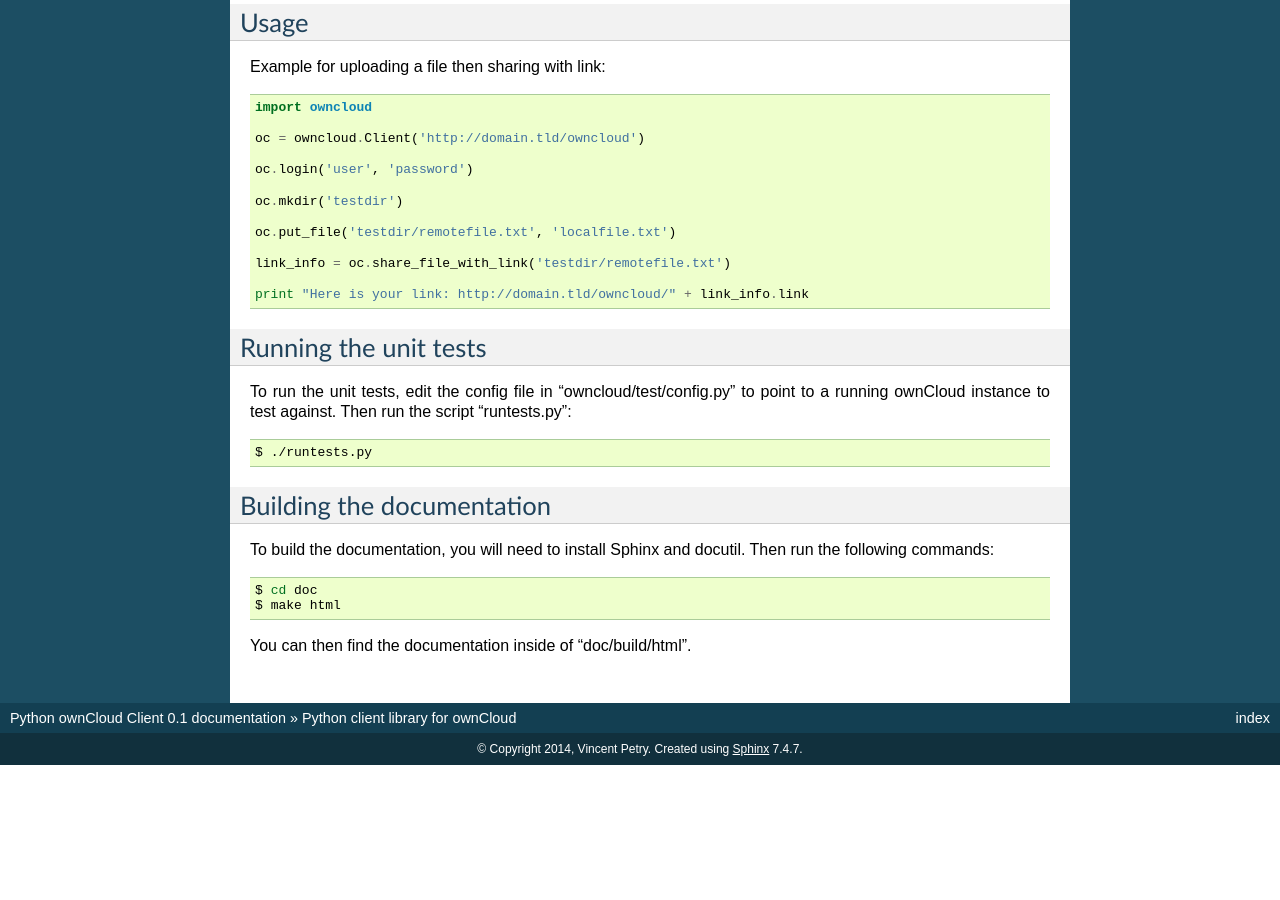
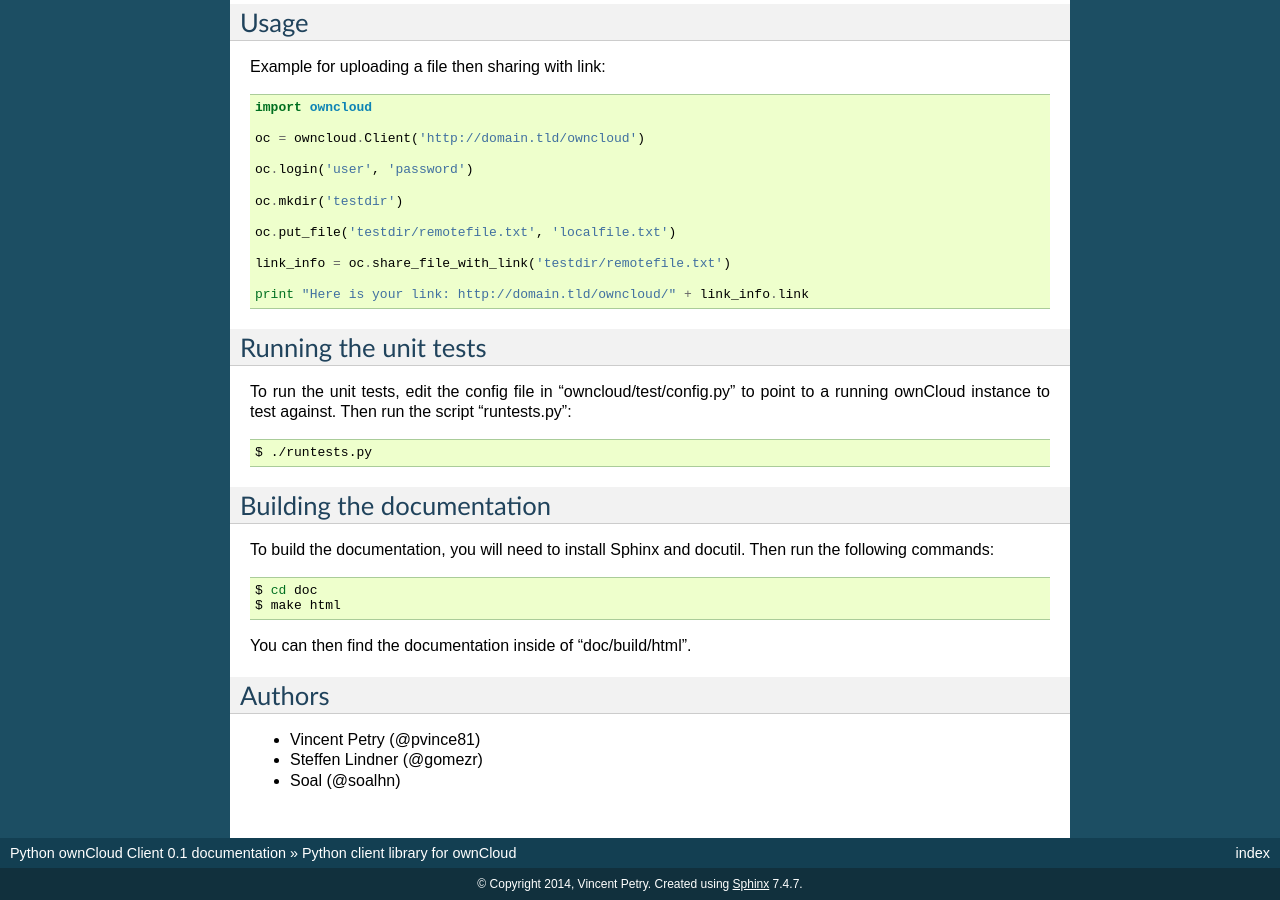
Before and after one commit to owncloud/pyocclient, a Sphinx documentation site: the page built from docs/source/README.rst, in a window 1280 px wide and 900 px high, scrolled down 982 px. Built offline with Sphinx 7.4.7, drawn with Linux system fonts in a browser that asks for light colours; before the commit the page ends 1747 px from its top, so only the background shows below that.

Commit message:
Adds authors to Readme

```diff
--- a/docs/source/README.rst
+++ b/docs/source/README.rst
@@ -96,3 +96,10 @@
     $ make html
 
 You can then find the documentation inside of "doc/build/html".
+
+Authors
+=======
+
+- Vincent Petry (@pvince81)
+- Steffen Lindner (@gomezr)
+- Soal (@soalhn)
```
